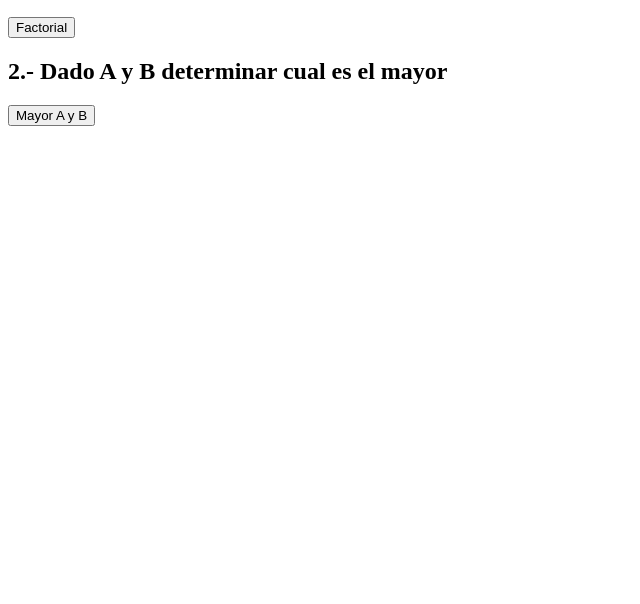
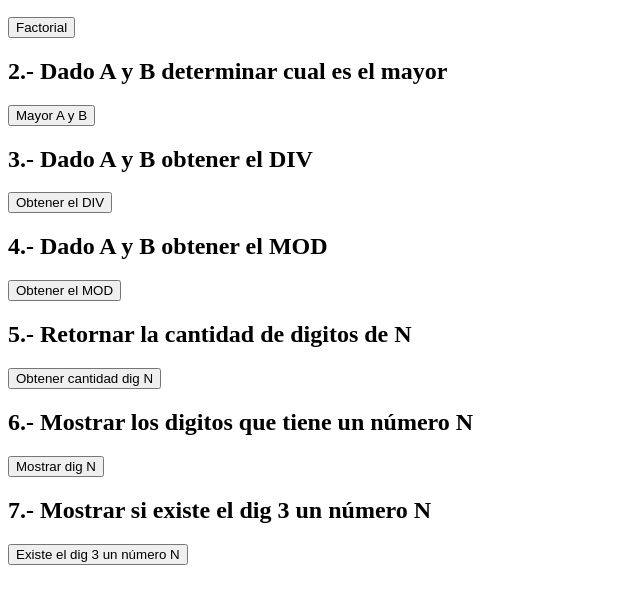
Before and after one commit to IgnacioCamIMT/P1G1, a plain HTML site: page DF code ING/index.html in a window 1280 px wide. Shown: the part 110-714 px from the top of the page, without its empty margins (0-640 px from the left). Drawn offline with Linux system fonts and the light colour scheme.

Commit message:
Add files via upload

```diff
--- a/DF code ING/code.js
+++ b/DF code ING/code.js
@@ -45,3 +45,52 @@ function menorAyB() {
         }
     }
 }
+
+function obtenerDiv() {
+    var A = parseInt(prompt("Ingrese A", 10))
+    var B = parseInt(prompt("Ingrese B", 7))
+    var resultado
+    resultado = A / B
+    alert(parseInt(resultado))
+}
+
+function obtenerMod() {
+    var A = parseInt(prompt("Ingrese A", 10))
+    var B = parseInt(prompt("Ingrese B", 7))
+    var resultado
+    resultado = A % B
+    alert(parseInt(resultado))
+}
+
+function obtenerCantidadDigN() {
+    var N = parseInt(prompt("Ingrese N", 9478324))
+    var resp = 0
+    var cantidad = 0
+    while (N != 0) {
+        N = parseInt(N / 10)
+        cantidad = cantidad + 1
+    }
+    alert("digitos: " + cantidad)
+}
+
+function mostrarDigN() {
+    var N = parseInt(prompt("Ingrese N", 9478324))
+    var dig = 0
+    while (N != 0) {
+        dig = parseInt(N % 10)
+        alert(dig)
+        N = parseInt(N / 10)
+    }
+}
+
+function existeDig3enN() {
+    var N = parseInt(prompt("Ingrese N", 9478324))
+    var dig = 0
+    while (N != 0) {
+        dig = parseInt(N % 10)
+        if(dig == 3){
+            alert("Existe el dig 3")
+        }
+        N = parseInt(N / 10)
+    }
+}
--- a/DF code ING/index.html
+++ b/DF code ING/index.html
@@ -20,5 +20,26 @@
 <h2>2.- Dado A y B determinar cual es el mayor</h2>
 <button onclick="mayorAyB()" >Mayor A y B</button>
 
+<h2>3.- Dado A y B obtener el DIV</h2>
+<button onclick="obtenerDiv()" >Obtener el DIV</button>
+
+<h2>4.- Dado A y B obtener el MOD</h2>
+<button onclick="obtenerMod()" >Obtener el MOD</button>
+
+<h2>5.- Retornar la cantidad de digitos de N</h2>
+<button onclick="obtenerCantidadDigN()" >
+    Obtener cantidad dig N
+</button>
+
+<h2>6.- Mostrar los digitos que tiene un número N</h2>
+<button onclick="mostrarDigN()" >
+    Mostrar dig N
+</button>
+
+<h2>7.- Mostrar si existe el dig 3 un número N</h2>
+<button onclick="existeDig3enN()" >
+    Existe el dig 3 un número N
+</button>
+
 </body>
 </html>
```
